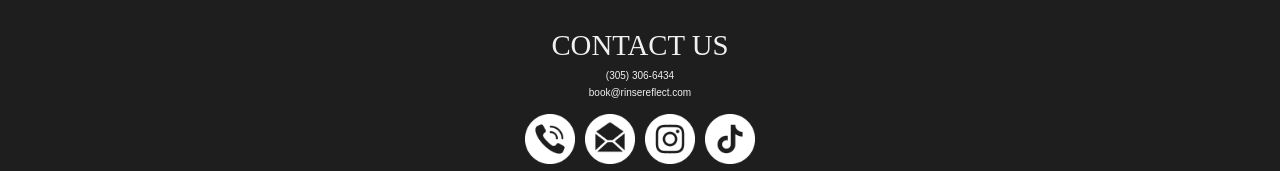
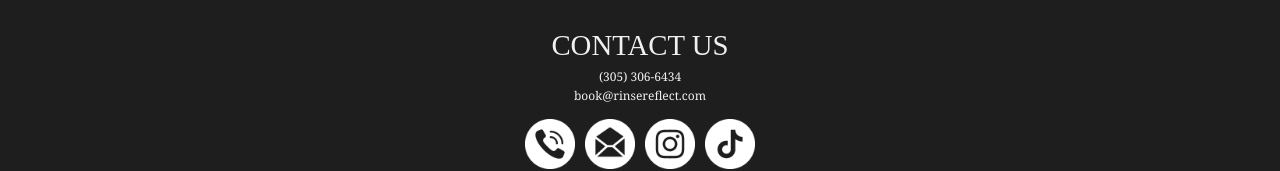
Before and after one commit to rinseandreflect/website, a plain HTML site: page index.html in a window 1280 px wide. Shown: the part 1008-1179 px from the top of the page. Drawn offline with Linux system fonts and the light colour scheme.

Commit message:
Rinse & Reflect

```diff
--- a/style.css
+++ b/style.css
@@ -182,8 +182,8 @@ body {
 
 .contact-us small {
     display: block; /* Make small tags block-level to apply margins */
-    font-size: 10px; /* Using px for consistent sizing across devices */
-    font-family: Arial, sans-serif; /* Explicit font stack for consistency */
+    font-size: 12px; /* Slightly increased font size */
+    font-family: Georgia, serif; /* Explicit font stack for consistency */
     line-height: 1.2; /* Explicit line height */
     white-space: nowrap; /* Prevent text wrapping */
     color: #f0f0f0; /* Explicitly set color */
```
